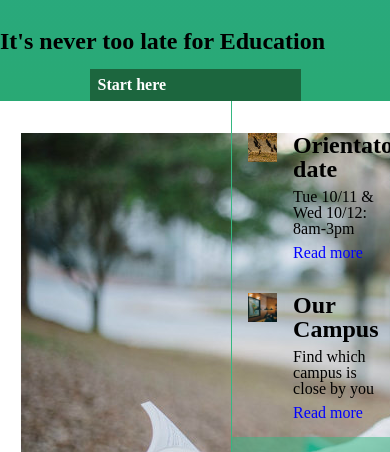
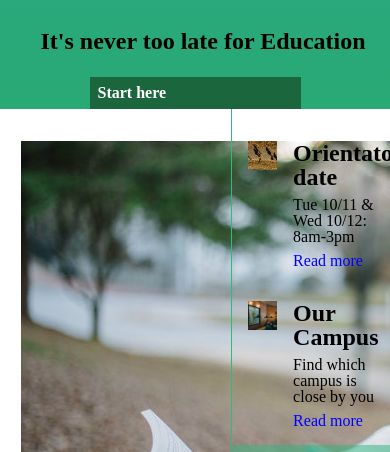
Before and after one commit to Emmadeane/colmar-academy, a plain HTML site: page index.html in a window 390 px wide. Shown: the part 648-1100 px from the top of the page. Drawn offline with Linux system fonts and the light colour scheme; a web font is replaced by a local one.

Commit message:
Mobile banner h4 alignment test 1.

```diff
--- a/resources/css/style.css
+++ b/resources/css/style.css
@@ -171,11 +171,12 @@ html {
   .bannertxt h4 {
     width: 100%;
     display: flex;
-    justify-content: flex-start;
+    justify-content: center;
     align-items: center;
     font-size: 1.5rem;
     font-weight: bold;
-    padding: 1rem 0;
+    padding-left: 1rem;
+    padding-bottom: 1.5rem;
   }
 
 }
```
